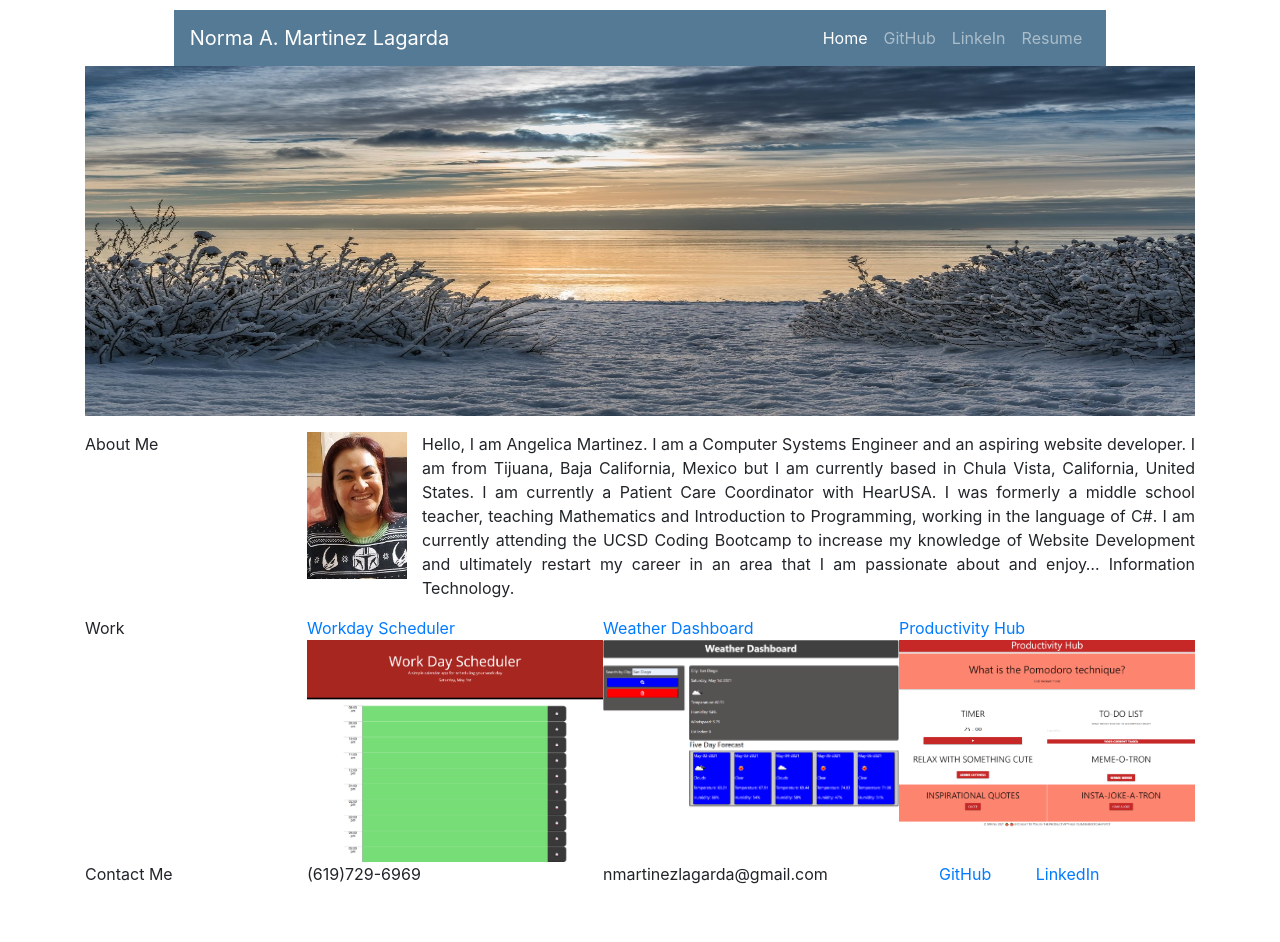
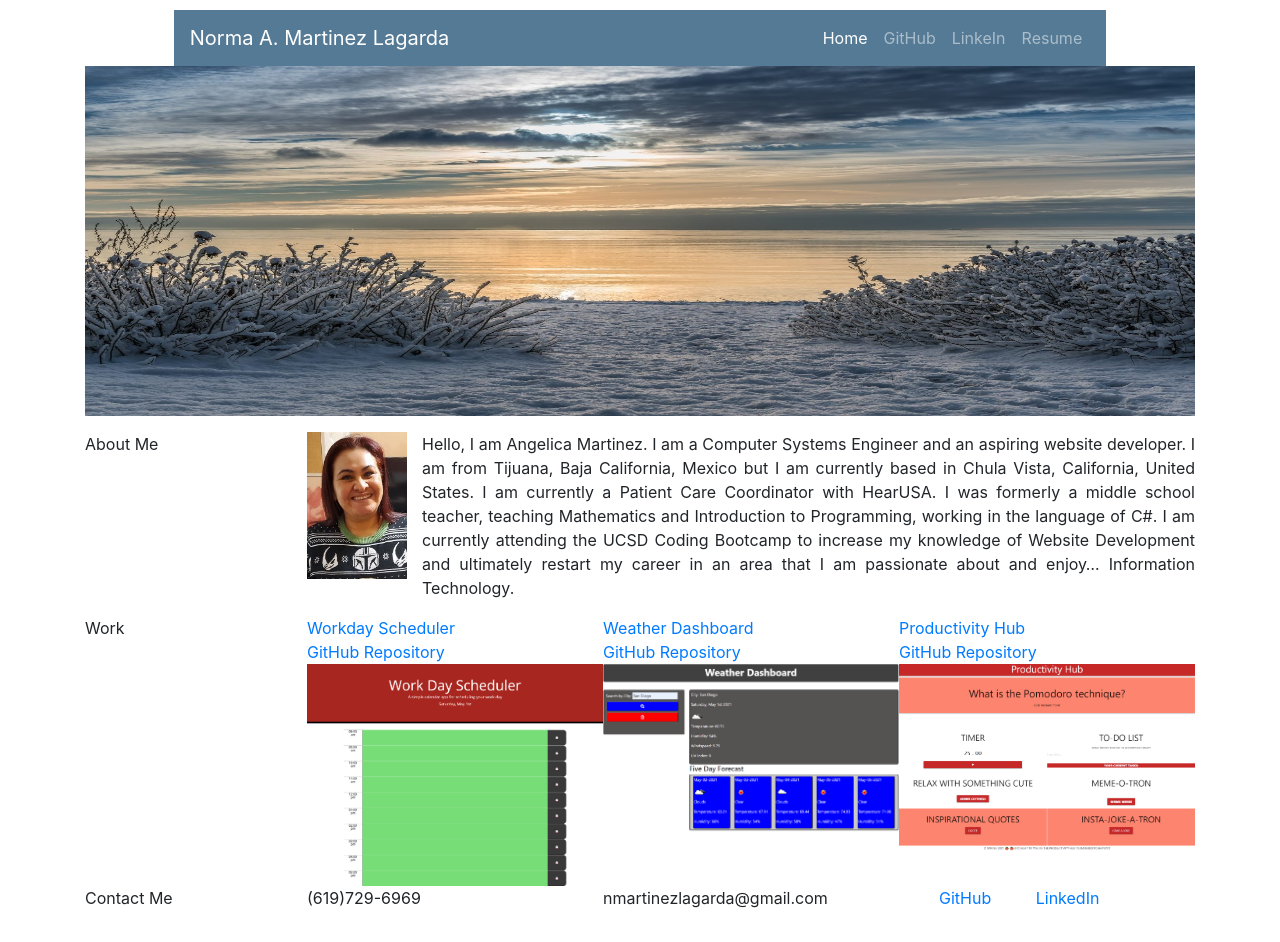
Before and after one commit to AngyMtz/Professional-Materials, a plain HTML site: page index.html in a window 1280 px wide. Before the commit the page ends 918 px from the top, so only its background shows below. Drawn offline with nearby package versions, Linux system fonts and the light colour scheme.

Commit message:
Repository links

```diff
--- a/index.html
+++ b/index.html
@@ -50,15 +50,18 @@
             <p>Work</p>
           </div>
           <div class="Scheduler">
-            <a href="https://angymtz.github.io/Workday-Scheduler/">Workday Scheduler</a>
+            <a href="https://angymtz.github.io/Workday-Scheduler/">Workday Scheduler</a><br>
+            <a href="https://github.com/AngyMtz/Productivity-Hub">GitHub Repository</a>
             <a href="https://angymtz.github.io/Workday-Scheduler/"><img src="./assets/images/Scheduler.png" width="100%"></a>
           </div>
           <div class="Weather">
-            <a href="https://angymtz.github.io/Weather-Dashboard/">Weather Dashboard</a>
+            <a href="https://angymtz.github.io/Weather-Dashboard/">Weather Dashboard</a><br>
+            <a href="https://github.com/AngyMtz/Weather-Dashboard">GitHub Repository</a>
             <a href="https://angymtz.github.io/Weather-Dashboard/"><img src="./assets/images/Weather.png" width="100%"></a>
           </div>
           <div class="prodHuc">
-            <a href="https://damaximum.github.io/Productivity-Hub/">Productivity Hub</a>
+            <a href="https://damaximum.github.io/Productivity-Hub/">Productivity Hub</a><br>
+            <a href="https://github.com/AngyMtz/Productivity-Hub">GitHub Repository</a>
             <a href="https://damaximum.github.io/Productivity-Hub/"><img src="./assets/images/ProdHub.png" width="100%"></a>
           </div>
           <div class="contactMe">
```
